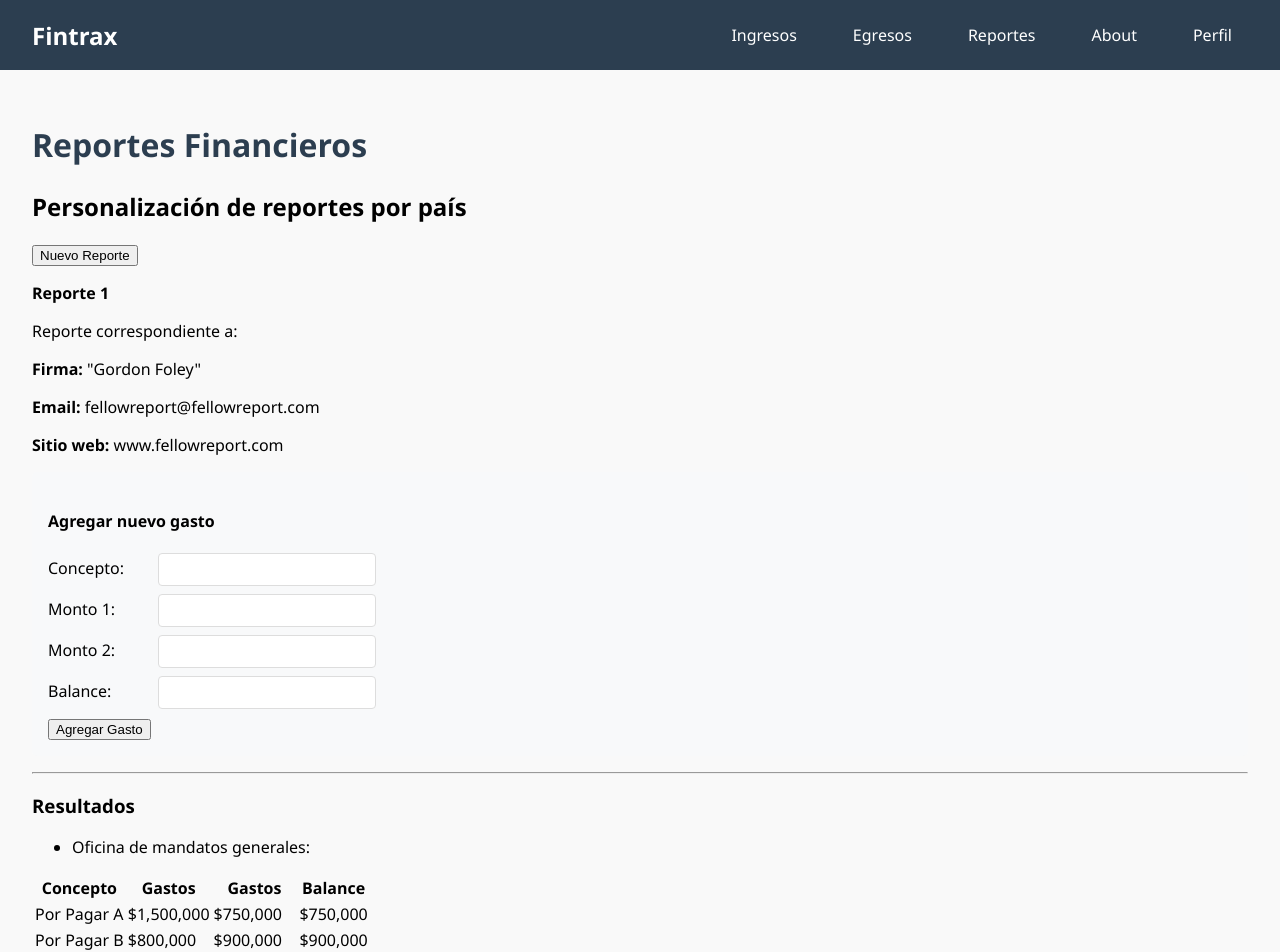
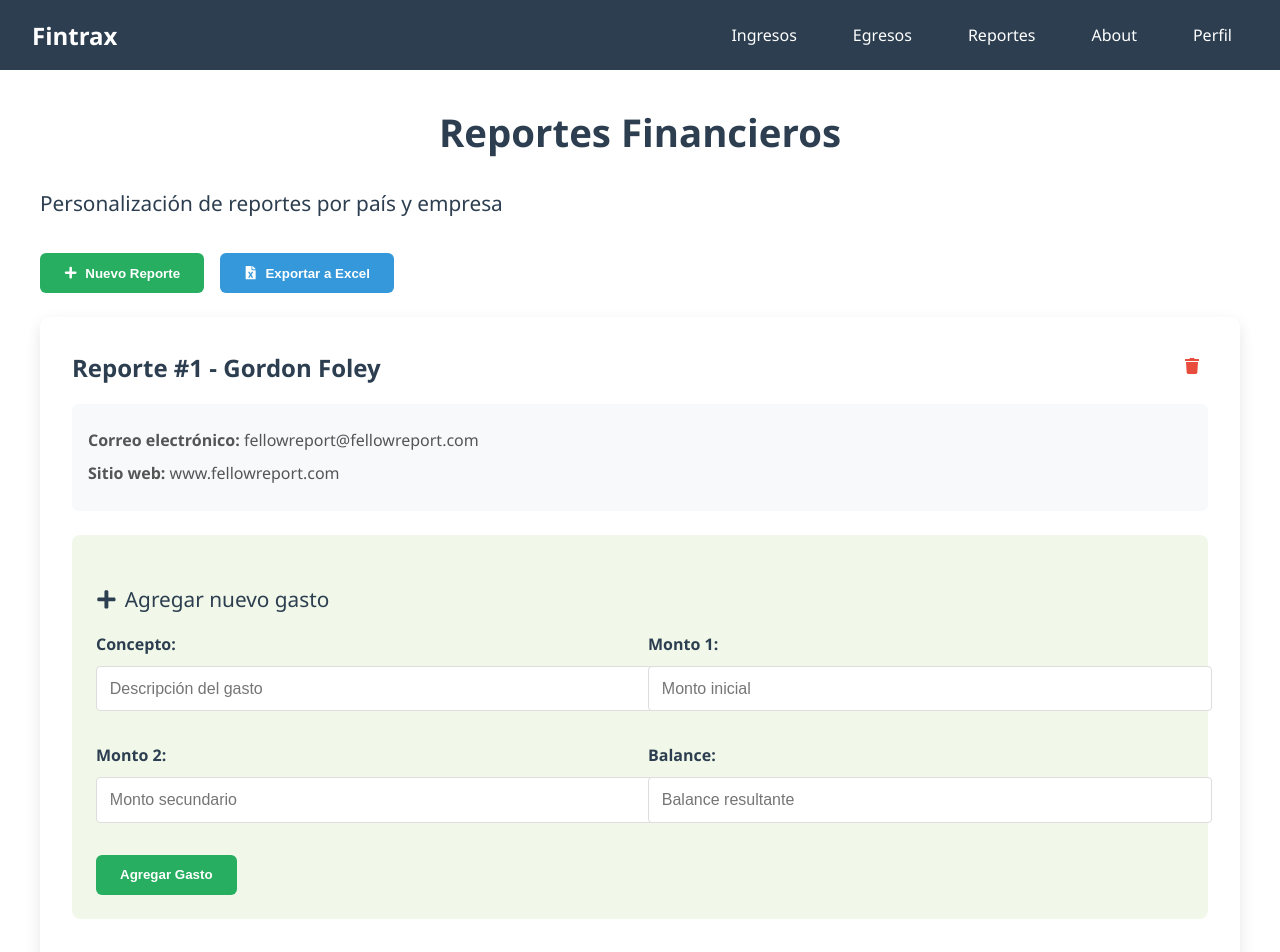
Before and after one commit to Pattoxd45/-Plataforma-para-Control-de-Ingresos-y-Egresos-por-Proyecto, a React (Create React App) app in the folder fintrax/: page /reportes in a window 1280 px wide. Shown: the top 952 px of the page. Built offline with nearby package versions, Linux system fonts and the light colour scheme.

Commit message:
reportes version
mas acorde al enfoque de la pagina

```diff
--- a/fintrax/src/components/reportes.jsx
+++ b/fintrax/src/components/reportes.jsx
@@ -1,5 +1,6 @@
 import React, { useState } from 'react';
 import '../styles/reportes.css';
+import { FaFileExcel, FaPlus, FaTrash, FaEdit, FaChartBar } from 'react-icons/fa';
 
 const Reportes = () => {
   const [reportes, setReportes] = useState([
@@ -73,103 +74,143 @@ const Reportes = () => {
     }
   };
 
+  const eliminarReporte = (id) => {
+    setReportes(reportes.filter(reporte => reporte.id !== id));
+  };
+
   return (
     <div className="reportes-container">
-      <h1>Reportes Financieros</h1>
+      <div className="reportes-header">
+        <h1 className="reportes-titulo">Reportes Financieros</h1>
+        <p className="reportes-subtitulo">Personalización de reportes por país y empresa</p>
+      </div>
 
-      <section className="seccion-reportes">
-        <h2>Personalización de reportes por país</h2>
-
-        <div className="botones-reportes">
+      <section className="reportes-seccion">
+        <div className="reportes-acciones">
           <button
-            className="boton-gasto"
+            className="reportes-boton reportes-boton-primario"
             onClick={() => setMostrarFormulario(!mostrarFormulario)}
           >
-            {mostrarFormulario ? 'Cancelar' : 'Nuevo Reporte'}
+            <FaPlus /> {mostrarFormulario ? 'Cancelar' : 'Nuevo Reporte'}
+          </button>
+          <button className="reportes-boton reportes-boton-secundario">
+            <FaFileExcel /> Exportar a Excel
           </button>
         </div>
 
         {mostrarFormulario && (
-          <div className="formulario-reporte">
-            <h3>Crear Nuevo Reporte</h3>
-            <div>
+          <div className="reportes-formulario">
+            <h3 className="reportes-formulario-titulo">
+              <FaPlus /> Crear Nuevo Reporte
+            </h3>
+            <div className="reportes-formulario-grupo">
               <label>Firma:</label>
               <input
                 type="text"
                 name="firma"
                 value={nuevoReporte.firma}
                 onChange={handleInputChange}
+                placeholder="Nombre de la firma"
               />
             </div>
-            <div>
+            <div className="reportes-formulario-grupo">
               <label>Email:</label>
               <input
                 type="email"
                 name="email"
                 value={nuevoReporte.email}
                 onChange={handleInputChange}
+                placeholder="Correo electrónico"
               />
             </div>
-            <div>
+            <div className="reportes-formulario-grupo">
               <label>Sitio Web:</label>
               <input
                 type="text"
                 name="sitioWeb"
                 value={nuevoReporte.sitioWeb}
                 onChange={handleInputChange}
+                placeholder="URL del sitio web"
               />
             </div>
-            <button onClick={agregarReporte}>Guardar Reporte</button>
+            <button
+              className="reportes-boton reportes-boton-primario"
+              onClick={agregarReporte}
+            >
+              Guardar Reporte
+            </button>
           </div>
         )}
 
         {reportes.map((reporte, index) => (
-          <div key={reporte.id} className="reporte-fellow">
-            <p><strong>Reporte {reporte.id}</strong></p>
-            <p>Reporte correspondiente a:</p>
-            <p><strong>Firma:</strong> "{reporte.firma}"</p>
-            <p><strong>Email:</strong> {reporte.email}</p>
+          <div key={reporte.id} className="reportes-tarjeta">
+            <div className="reportes-cabecera">
+              <h3 className="reportes-encabezado">
+                Reporte #{reporte.id} - {reporte.firma}
+              </h3>
+              <button
+                className="reportes-boton-icono"
+                onClick={() => eliminarReporte(reporte.id)}
+              >
+                <FaTrash />
+              </button>
+            </div>
+
+            <div className="reportes-info">
+              <p><strong>Correo electrónico:</strong> {reporte.email}</p>
               <p><strong>Sitio web:</strong> {reporte.sitioWeb}</p>
+            </div>
 
-            <div className="formulario-gasto">
-              <h4>Agregar nuevo gasto</h4>
-              <div>
+            <div className="reportes-formulario-gasto">
+              <h4 className="reportes-subtitulo">
+                <FaPlus /> Agregar nuevo gasto
+              </h4>
+              <div className="reportes-formulario-fila">
+                <div className="reportes-formulario-grupo">
                   <label>Concepto:</label>
                   <input
                     type="text"
                     name="concepto"
                     value={nuevoGasto.concepto}
                     onChange={handleGastoChange}
+                    placeholder="Descripción del gasto"
                   />
                 </div>
-              <div>
+                <div className="reportes-formulario-grupo">
                   <label>Monto 1:</label>
                   <input
                     type="number"
                     name="monto1"
                     value={nuevoGasto.monto1}
                     onChange={handleGastoChange}
+                    placeholder="Monto inicial"
                   />
                 </div>
-              <div>
+              </div>
+              <div className="reportes-formulario-fila">
+                <div className="reportes-formulario-grupo">
                   <label>Monto 2:</label>
                   <input
                     type="number"
                     name="monto2"
                     value={nuevoGasto.monto2}
                     onChange={handleGastoChange}
+                    placeholder="Monto secundario"
                   />
                 </div>
-              <div>
+                <div className="reportes-formulario-grupo">
                   <label>Balance:</label>
                   <input
                     type="number"
                     name="balance"
                     value={nuevoGasto.balance}
                     onChange={handleGastoChange}
+                    placeholder="Balance resultante"
                   />
                 </div>
+              </div>
               <button
+                className="reportes-boton reportes-boton-primario"
                 onClick={() => {
                   setReporteSeleccionado(index);
                   agregarGasto();
@@ -179,22 +220,20 @@ const Reportes = () => {
               </button>
             </div>
 
-            <hr className="separador" />
+            <div className="reportes-resultados">
+              <h3 className="reportes-subtitulo">
+                <FaChartBar /> Resultados Financieros
+              </h3>
 
-            <div className="resultados">
-              <h3>Resultados</h3>
-              <ul>
-                <li>Oficina de mandatos generales:</li>
-              </ul>
-
-              <div className="tabla-reportes">
-                <table className="tabla-financiera">
+              <div className="reportes-tabla-contenedor">
+                <table className="reportes-tabla">
                   <thead>
                     <tr>
                       <th>Concepto</th>
-                      <th>Gastos</th>
-                      <th>Gastos</th>
+                      <th>Gastos (1)</th>
+                      <th>Gastos (2)</th>
                       <th>Balance</th>
+                      <th>Acciones</th>
                     </tr>
                   </thead>
                   <tbody>
@@ -203,7 +242,17 @@ const Reportes = () => {
                         <td>{gasto.concepto}</td>
                         <td>${gasto.monto1.toLocaleString()}</td>
                         <td>${gasto.monto2.toLocaleString()}</td>
-                        <td>${gasto.balance.toLocaleString()}</td>
+                        <td className={
+                          gasto.balance > 0 ? 'reportes-balance-positivo' :
+                          gasto.balance < 0 ? 'reportes-balance-negativo' : ''
+                        }>
+                          ${gasto.balance.toLocaleString()}
+                        </td>
+                        <td>
+                          <button className="reportes-boton-icono">
+                            <FaEdit />
+                          </button>
+                        </td>
                       </tr>
                     ))}
                   </tbody>
--- a/fintrax/src/styles/reportes.css
+++ b/fintrax/src/styles/reportes.css
@@ -1,61 +1,191 @@
 .reportes-container {
-  padding: 2rem;
+  max-width: 1200px;
+  margin: 2rem auto;
+  padding: 0 2rem;
   font-family: 'Segoe UI', Tahoma, Geneva, Verdana, sans-serif;
-  background-color: #f9f9f9;
-  min-height: 80vh;
+  color: #333;
+  line-height: 1.6;
 }
 
-.reportes-container h1 {
-  font-size: 2rem;
+.reportes-header {
+  text-align: center;
+  margin-bottom: 2rem;
+}
+
+.reportes-titulo {
+  font-size: 2.4rem;
   color: #2c3e50;
+  margin-bottom: 0.5rem;
+  font-weight: 700;
+}
+
+.reportes-subtitulo {
+  font-size: 1.1rem;
+  color: #7f8c8d;
+  font-weight: 500;
+}
+
+.reportes-seccion {
+  margin-top: 1.5rem;
+}
+
+.reportes-acciones {
+  display: flex;
+  gap: 1rem;
   margin-bottom: 1.5rem;
 }
 
-.reportes-section {
-  background-color: white;
-  padding: 1.5rem;
-  border-radius: 8px;
-  box-shadow: 0 2px 5px rgba(0, 0, 0, 0.05);
+.reportes-boton {
+  padding: 0.8rem 1.5rem;
+  border: none;
+  border-radius: 6px;
+  font-weight: 600;
+  cursor: pointer;
+  transition: all 0.3s ease;
+  display: flex;
+  align-items: center;
+  gap: 8px;
 }
 
-.reportes-section h2 {
-  font-size: 1.5rem;
-  color: #2c3e50;
+.reportes-boton-primario {
+  background-color: #27ae60;
+  color: white;
+}
+
+.reportes-boton-primario:hover {
+  background-color: #219653;
+  transform: translateY(-2px);
+  box-shadow: 0 4px 8px rgba(0, 0, 0, 0.1);
+}
+
+.reportes-boton-secundario {
+  background-color: #3498db;
+  color: white;
+}
+
+.reportes-boton-secundario:hover {
+  background-color: #2980b9;
+  transform: translateY(-2px);
+  box-shadow: 0 4px 8px rgba(0, 0, 0, 0.1);
+}
+
+.reportes-boton-icono {
+  background: none;
+  border: none;
+  color: #e74c3c;
+  cursor: pointer;
+  font-size: 1rem;
+  padding: 0.5rem;
+  border-radius: 4px;
+  transition: all 0.3s ease;
+}
+
+.reportes-boton-icono:hover {
+  background-color: #f5f5f5;
+  transform: scale(1.1);
+}
+
+.reportes-tarjeta {
+  background-color: #fff;
+  border-radius: 10px;
+  box-shadow: 0 6px 15px rgba(0, 0, 0, 0.1);
+  padding: 2rem;
+  margin-bottom: 2rem;
+}
+
+.reportes-cabecera {
+  display: flex;
+  justify-content: space-between;
+  align-items: center;
   margin-bottom: 1rem;
 }
 
-.reportes-fellow {
+.reportes-encabezado {
+  font-size: 1.5rem;
+  color: #2c3e50;
+  margin: 0;
+  font-weight: 600;
+}
+
+.reportes-info {
+  background-color: #f8f9fa;
+  padding: 1rem;
+  border-radius: 6px;
+  margin-bottom: 1.5rem;
+}
+
+.reportes-info p {
+  margin: 0.5rem 0;
+  color: #555;
+}
+
+.reportes-formulario {
+  background-color: #f8f9fa;
+  padding: 1.5rem;
+  border-radius: 8px;
   margin-bottom: 2rem;
 }
 
-.reportes-fellow p {
-  color: #34495e;
-  margin: 0.5rem 0;
+.reportes-formulario-titulo {
+  font-size: 1.3rem;
+  color: #2c3e50;
+  margin-top: 0;
+  margin-bottom: 1.5rem;
+  display: flex;
+  align-items: center;
+  gap: 8px;
 }
 
-.reportes-separador {
-  border: 0;
-  height: 1px;
-  background-color: #ddd;
-  margin: 1.5rem 0;
-}
-
-.reportes-resultados h3 {
-  font-size: 1.2rem;
-  color: #2c3e50;
-  margin: 1rem 0 0.5rem 0;
-}
-
-.reportes-resultados ul {
-  list-style-type: disc;
-  margin-left: 2rem;
-  color: #34495e;
+.reportes-formulario-grupo {
   margin-bottom: 1rem;
 }
 
-.reportes-tabla-container {
+.reportes-formulario-grupo label {
+  display: block;
+  margin-bottom: 0.5rem;
+  font-weight: 600;
+  color: #2c3e50;
+}
+
+.reportes-formulario-grupo input {
+  width: 100%;
+  padding: 0.8rem;
+  border: 1px solid #ddd;
+  border-radius: 4px;
+  font-size: 1rem;
+}
+
+.reportes-formulario-gasto {
+  background-color: #f1f8e9;
+  padding: 1.5rem;
+  border-radius: 8px;
+  margin-bottom: 2rem;
+}
+
+.reportes-formulario-fila {
+  display: flex;
+  gap: 1rem;
+  margin-bottom: 1rem;
+}
+
+.reportes-formulario-fila .reportes-formulario-grupo {
+  flex: 1;
+}
+
+.reportes-subtitulo {
+  font-size: 1.3rem;
+  color: #2c3e50;
+  margin: 1.5rem 0 1rem;
+  display: flex;
+  align-items: center;
+  gap: 8px;
+}
+
+.reportes-tabla-contenedor {
   overflow-x: auto;
-  margin: 1.5rem 0;
+  margin-top: 1.5rem;
+  border: 1px solid #ddd;
+  border-radius: 8px;
 }
 
 .reportes-tabla {
@@ -69,6 +199,8 @@
   color: white;
   padding: 0.75rem;
   text-align: left;
+  position: sticky;
+  top: 0;
 }
 
 .reportes-tabla td {
@@ -84,46 +216,31 @@
   background-color: #ecf0f1;
 }
 
-.reportes-botones {
-  display: flex;
-  gap: 1rem;
-  margin: 1rem 0;
+.reportes-balance-positivo {
+  color: #27ae60;
+  font-weight: 600;
 }
 
-.reportes-boton {
-  padding: 0.5rem 1rem;
-  background-color: #3498db;
-  color: white;
-  border: none;
-  border-radius: 4px;
-  cursor: pointer;
-  transition: background-color 0.3s;
+.reportes-balance-negativo {
+  color: #e74c3c;
+  font-weight: 600;
 }
 
-.reportes-boton:hover {
-  background-color: #2980b9;
+@media (max-width: 768px) {
+  .reportes-container {
+    padding: 0 1rem;
   }
 
-.formulario-reporte, .formulario-gasto {
-  background-color: #f8f9fa;
-  padding: 1rem;
-  border-radius: 5px;
-  margin: 1rem 0;
+  .reportes-titulo {
+    font-size: 2rem;
   }
 
-.formulario-reporte div, .formulario-gasto div {
-  margin-bottom: 0.5rem;
+  .reportes-acciones {
+    flex-direction: column;
   }
 
-.formulario-reporte label, .formulario-gasto label {
-  display: inline-block;
-  width: 100px;
-  margin-right: 10px;
+  .reportes-formulario-fila {
+    flex-direction: column;
+    gap: 0;
   }
-
-.formulario-reporte input, .formulario-gasto input {
-  padding: 0.5rem;
-  border: 1px solid #ddd;
-  border-radius: 4px;
-  width: 200px;
 }
```
Lines whose indentation alone changed are shown as unchanged.
